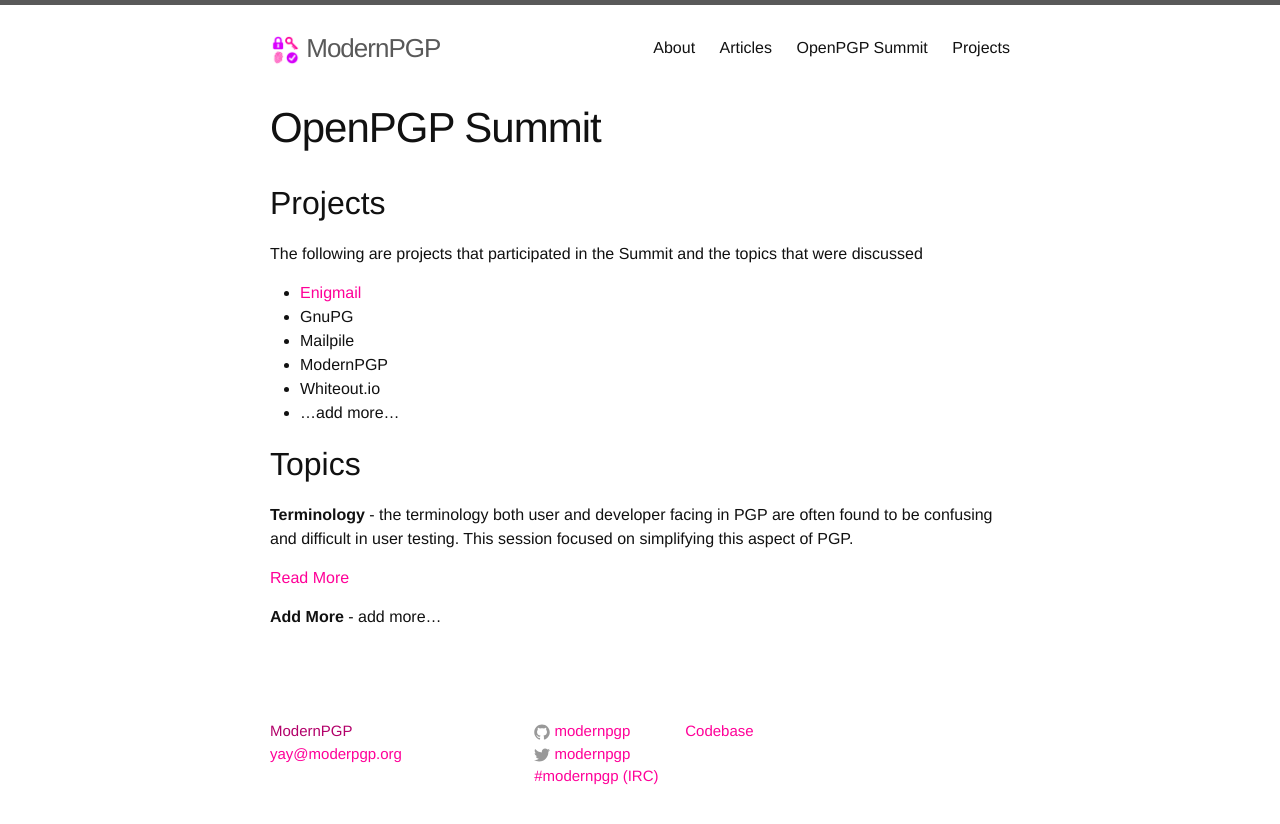
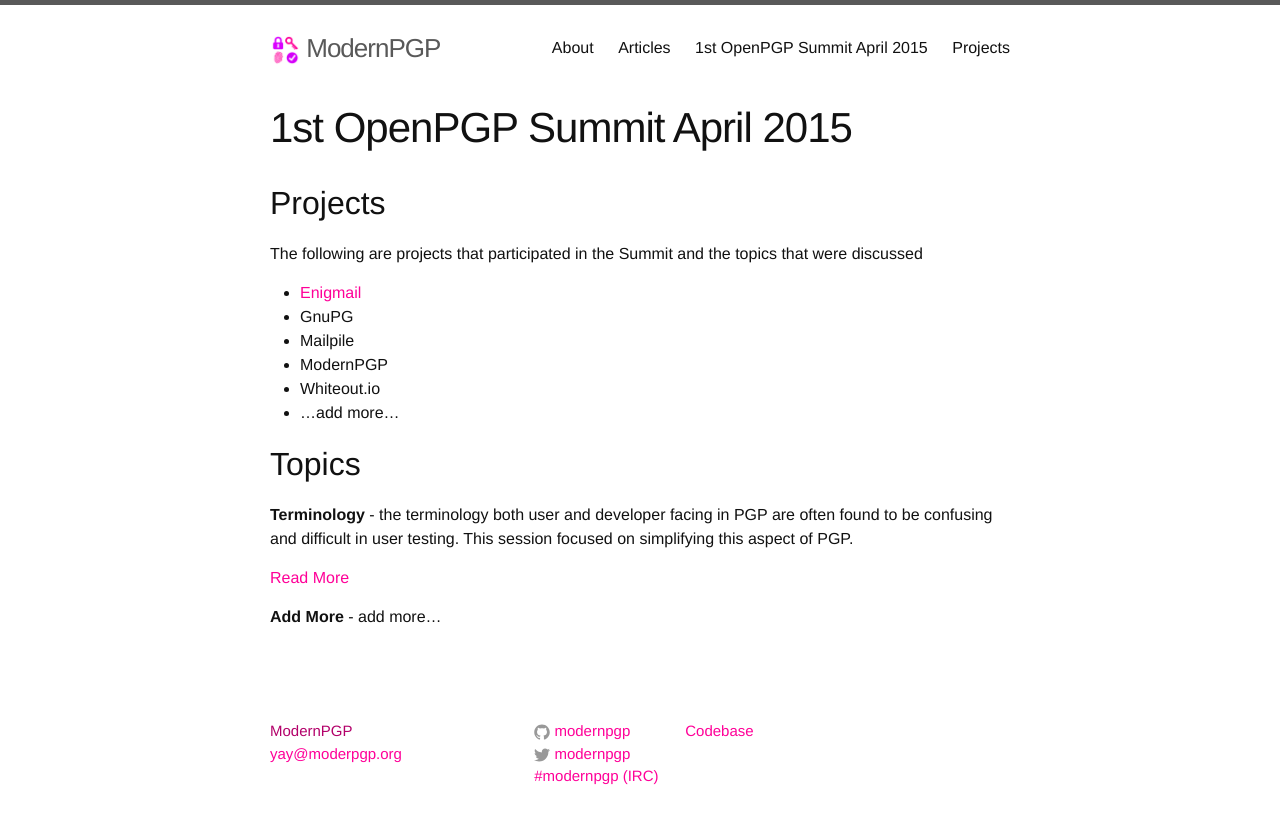
Before and after one commit to ModernPGP/modernpgp.github.io, a Jekyll site: the page built from openpgp-summit.md, in a window 1280 px wide. Shown: the top 824 px of the page. Built offline with Jekyll 4.4.1, drawn with Linux system fonts in a browser that asks for light colours.

Commit message:
Update openpgp-summit.md

```diff
--- a/openpgp-summit.md
+++ b/openpgp-summit.md
@@ -1,6 +1,6 @@
 ---
 layout: page
-title: OpenPGP Summit
+title: 1st OpenPGP Summit April 2015
 permalink: /openpgp-summit/
 ---
 
```
